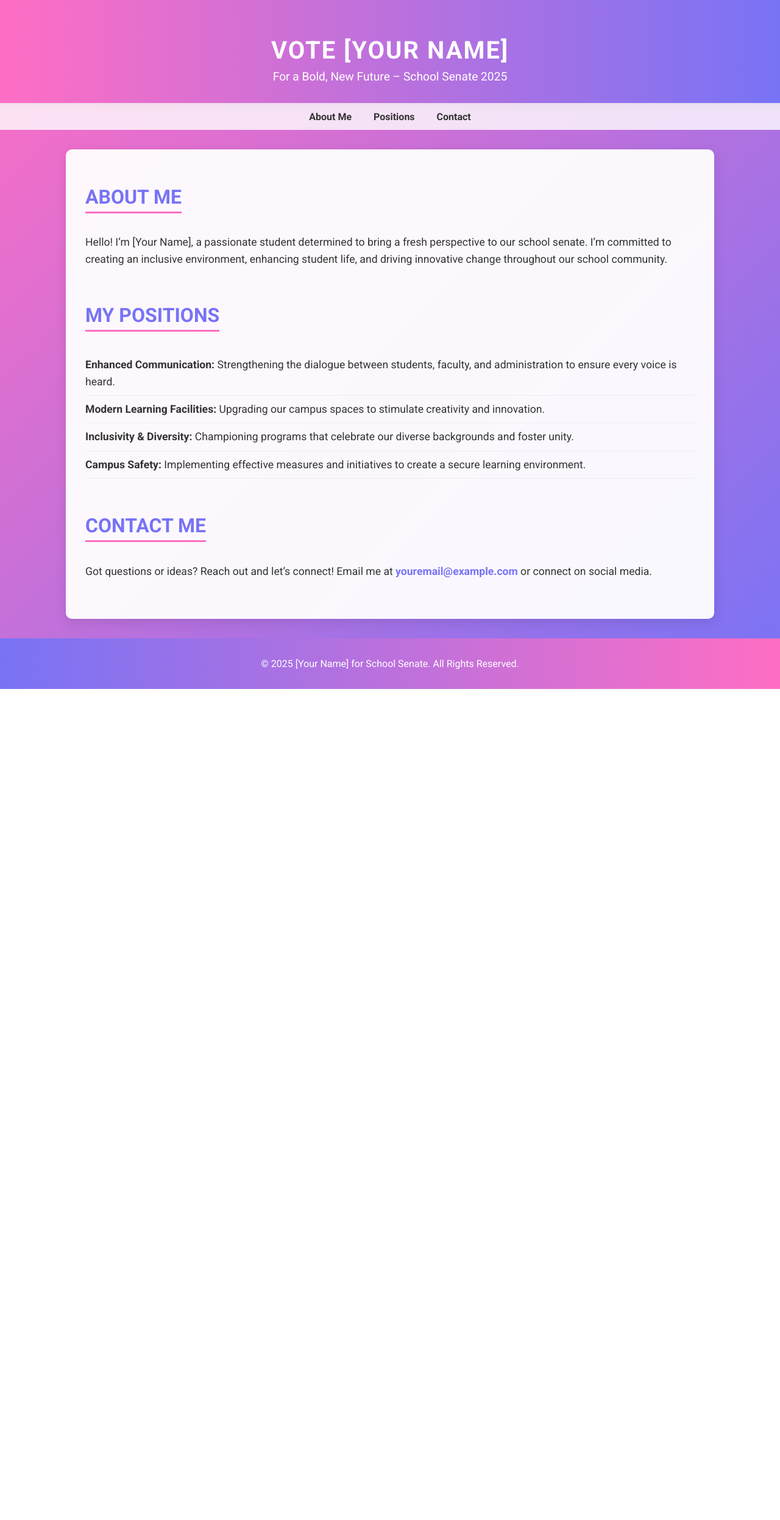
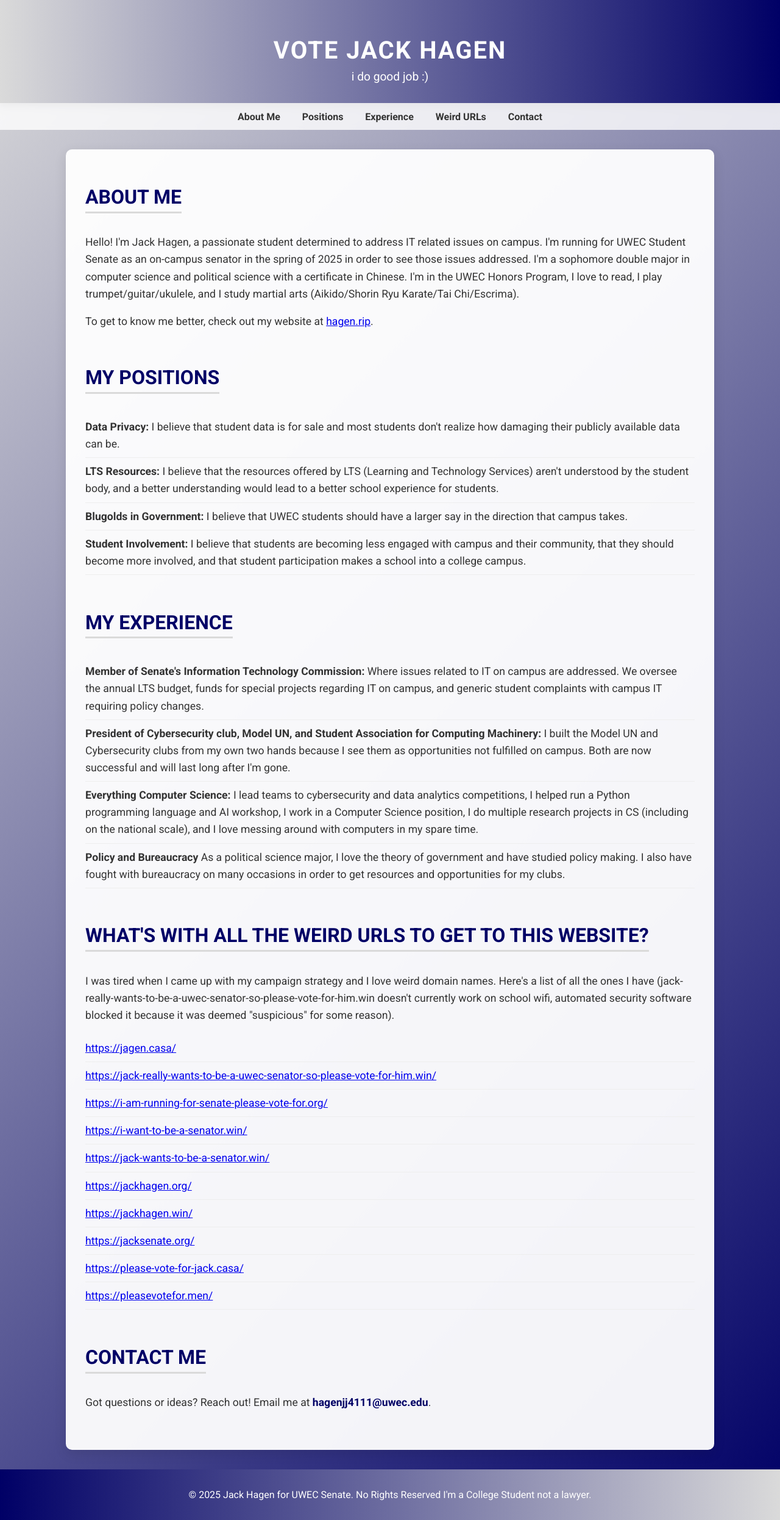
Before and after one commit to ThisIsNotANamepng/blog, a Flask app: page /senate in a window 1280 px wide. Shown: the whole page at 61% size. Before the commit the page ends 1130 px from the top, so only its background shows below. Run offline with Flask 3, Linux system fonts and the light colour scheme.

Commit message:
Made senate website good

```diff
--- a/templates/senate.html
+++ b/templates/senate.html
@@ -3,7 +3,7 @@
 <head>
   <meta charset="UTF-8">
   <meta name="viewport" content="width=device-width, initial-scale=1">
-  <title>Vote [Your Name] for School Senate</title>
+  <title>Jack Hagen for Senate</title>
   <link href="https://fonts.googleapis.com/css?family=Roboto:400,700" rel="stylesheet">
   <style>
     /* Global Styles */
@@ -11,13 +11,13 @@
       margin: 0;
       padding: 0;
       font-family: 'Roboto', sans-serif;
-      background: linear-gradient(135deg, #ff6ec4, #7873f5);
+      background: linear-gradient(135deg, #dadada, #000066);
       color: #333;
     }
 
     /* Header Styles */
     header {
-      background: linear-gradient(90deg, #ff6ec4, #7873f5);
+      background: linear-gradient(90deg, #dadada, #000066);
       color: #fff;
       padding: 2rem 1rem;
       text-align: center;
@@ -56,7 +56,7 @@
       transition: color 0.3s ease;
     }
     nav a:hover {
-      color: #ff6ec4;
+      color: #dadada;
     }
 
     /* Container Styles */
@@ -75,10 +75,10 @@
     }
     section h2 {
       font-size: 2rem;
-      color: #7873f5;
+      color: #000066;
       text-transform: uppercase;
       margin-bottom: 1rem;
-      border-bottom: 3px solid #ff6ec4;
+      border-bottom: 3px solid #dadada;
       display: inline-block;
       padding-bottom: 0.3rem;
     }
@@ -97,7 +97,7 @@
 
     /* Contact Section Link */
     #contact a {
-      color: #7873f5;
+      color: #000066;
       text-decoration: none;
       font-weight: bold;
     }
@@ -107,7 +107,7 @@
 
     /* Footer Styles */
     footer {
-      background: linear-gradient(90deg, #7873f5, #ff6ec4);
+      background: linear-gradient(90deg, #000066, #dadada);
       color: #fff;
       text-align: center;
       padding: 1rem;
@@ -140,43 +140,77 @@
 </head>
 <body>
   <header>
-    <h1>Vote [Your Name]</h1>
-    <p>For a Bold, New Future – School Senate 2025</p>
+    <h1>Vote Jack Hagen</h1>
+    <p>i do good job :)</p>
   </header>
 
   <nav>
     <a href="#about">About Me</a>
     <a href="#positions">Positions</a>
+    <a href="#experience">Experience</a>
+    <a href="#urls">Weird URLs</a>
     <a href="#contact">Contact</a>
+
   </nav>
 
   <div class="container">
     <!-- About Me Section -->
     <section id="about">
       <h2>About Me</h2>
-      <p>Hello! I’m [Your Name], a passionate student determined to bring a fresh perspective to our school senate. I’m committed to creating an inclusive environment, enhancing student life, and driving innovative change throughout our school community.</p>
+      <p>Hello! I'm Jack Hagen, a passionate student determined to address IT related issues on campus. I'm running for UWEC Student Senate as an on-campus senator in the spring of 2025 in order to see those issues addressed. I'm a sophomore double major in computer science and political science with a certificate in Chinese. I'm in the UWEC Honors Program, I love to read, I play trumpet/guitar/ukulele, and I study martial arts (Aikido/Shorin Ryu Karate/Tai Chi/Escrima).</p>
+      <p>To get to know me better, check out my website at <a href="https://hagen.rip">hagen.rip</a>.</p>
     </section>
 
     <!-- Positions Section -->
     <section id="positions">
       <h2>My Positions</h2>
       <ul>
-        <li><strong>Enhanced Communication:</strong> Strengthening the dialogue between students, faculty, and administration to ensure every voice is heard.</li>
-        <li><strong>Modern Learning Facilities:</strong> Upgrading our campus spaces to stimulate creativity and innovation.</li>
-        <li><strong>Inclusivity & Diversity:</strong> Championing programs that celebrate our diverse backgrounds and foster unity.</li>
-        <li><strong>Campus Safety:</strong> Implementing effective measures and initiatives to create a secure learning environment.</li>
+        <li><b>Data Privacy:</b> I believe that student data is for sale and most students don't realize how damaging their publicly available data can be.</li>
+        <li><b>LTS Resources:</b> I believe that the resources offered by LTS (Learning and Technology Services) aren't understood by the student body, and a better understanding would lead to a better school experience for students.</li>
+        <li><b>Blugolds in Government:</b> I believe that UWEC students should have a larger say in the direction that campus takes.</li>
+        <li><b>Student Involvement:</b> I believe that students are becoming less engaged with campus and their community, that they should become more involved, and that student participation makes a school into a college campus.</li>
       </ul>
     </section>
+
+    <!-- Positions Section -->
+    <section id="experience">
+        <h2>My Experience</h2>
+        <ul>
+          <li><b>Member of Senate's Information Technology Commission:</b> Where issues related to IT on campus are addressed. We oversee the annual LTS budget, funds for special projects regarding IT on campus, and generic student complaints with campus IT requiring policy changes.</li>
+          <li><b>President of Cybersecurity club, Model UN, and Student Association for Computing Machinery:</b> I built the Model UN and Cybersecurity clubs from my own two hands because I see them as opportunities not fulfilled on campus. Both are now successful and will last long after I'm gone.</li>
+          <li><b>Everything Computer Science:</b> I lead teams to cybersecurity and data analytics competitions, I helped run a Python programming language and AI workshop, I work in a Computer Science position, I do multiple research projects in CS (including on the national scale), and I love messing around with computers in my spare time.</li>
+          <li><b>Policy and Bureaucracy</b> As a political science major, I love the theory of government and have studied policy making. I also have fought with bureaucracy on many occasions in order to get resources and opportunities for my clubs.</li>
+        </ul>
+    </section>
+
+    <!-- URLs Section -->
+    <section id="urls">
+        <h2>What's with all the weird URLs to get to this website?</h2>
+        <p>I was tired when I came up with my campaign strategy and I love weird domain names. Here's a list of all the ones I have (jack-really-wants-to-be-a-uwec-senator-so-please-vote-for-him.win doesn't currently work on school wifi, automated security software blocked it because it was deemed "suspicious" for some reason).</p>
+        <ul>
+            <li><a href="https://jagen.casa/">https://jagen.casa/</a></li>
+            <li><a href="https://jack-really-wants-to-be-a-uwec-senator-so-please-vote-for-him.win/">https://jack-really-wants-to-be-a-uwec-senator-so-please-vote-for-him.win/</a></li>
+            <li><a href="https://i-am-running-for-senate-please-vote-for.org/">https://i-am-running-for-senate-please-vote-for.org/</a></li>
+            <li><a href="https://i-want-to-be-a-senator.win/">https://i-want-to-be-a-senator.win/</a></li>
+            <li><a href="https://jack-wants-to-be-a-senator.win/">https://jack-wants-to-be-a-senator.win/</a></li>
+            <li><a href="https://jackhagen.org/">https://jackhagen.org/</a></li>
+            <li><a href="https://jackhagen.win/">https://jackhagen.win/</a></li>
+            <li><a href="https://jacksenate.org/">https://jacksenate.org/</a></li>
+            <li><a href="https://please-vote-for-jack.casa/">https://please-vote-for-jack.casa/</a></li>
+            <li><a href="https://pleasevotefor.men/">https://pleasevotefor.men/</a></li>
+          </ul>
+
+      </section>
 
     <!-- Contact Section -->
     <section id="contact">
       <h2>Contact Me</h2>
-      <p>Got questions or ideas? Reach out and let’s connect! Email me at <a href="mailto:youremail@example.com">youremail@example.com</a> or connect on social media.</p>
+      <p>Got questions or ideas? Reach out! Email me at <a href="mailto:hagenjj4111@uwec.edu">hagenjj4111@uwec.edu</a>.</p>
     </section>
-  </div>
+    </div>
 
   <footer>
-    <p>&copy; 2025 [Your Name] for School Senate. All Rights Reserved.</p>
+    <p>&copy; 2025 Jack Hagen for UWEC Senate. No Rights Reserved I'm a College Student not a lawyer.</p>
   </footer>
 </body>
 </html>
```
